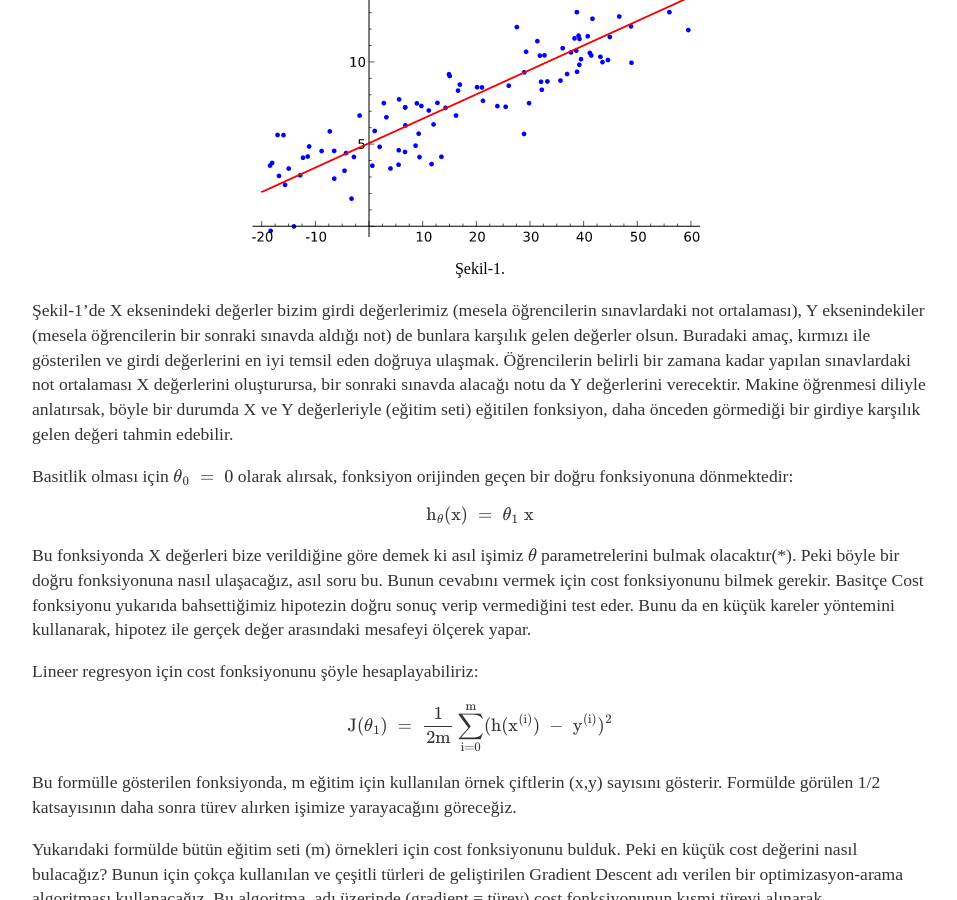
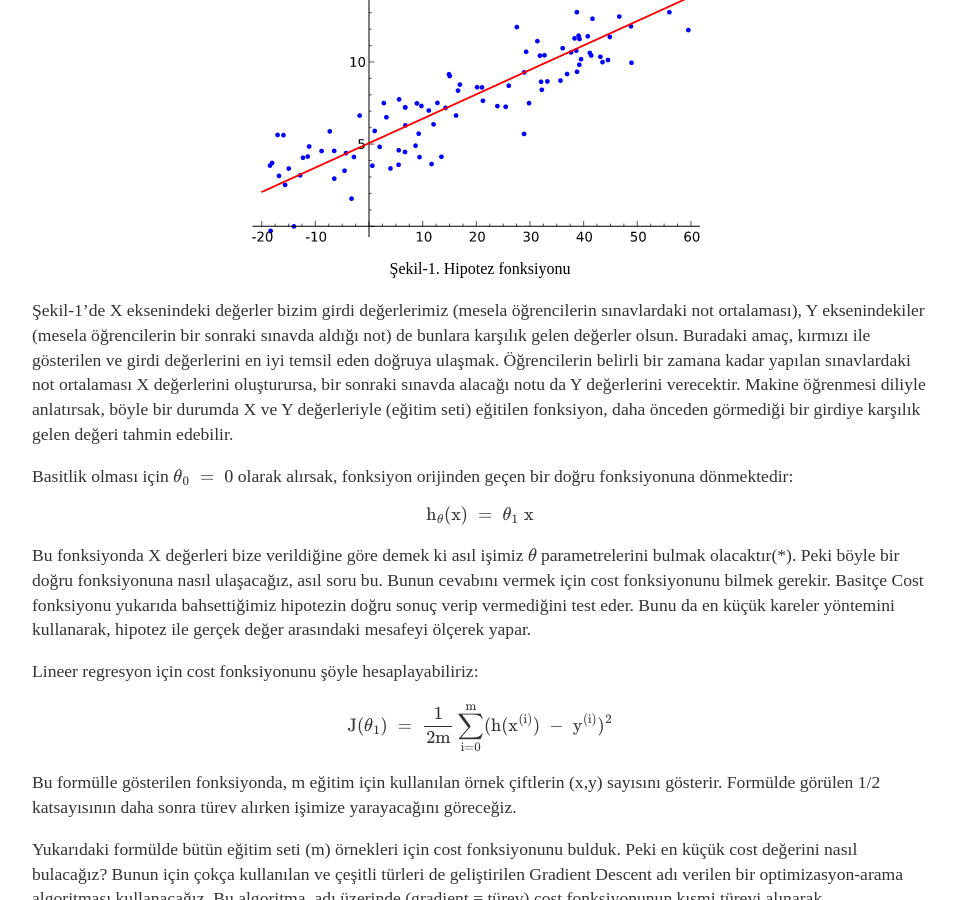
Before and after one commit to tekinonlayn/gi.github.io, a Jekyll site: the page built from _posts/2016-04-04-Lineer-regresyon-ile-egri-uydurma.md, in a window 1280 px wide and 900 px high, scrolled down 573 px. Shown: the whole window, without its empty margins (160-1117 px from the left). Built offline with Jekyll 4.4.1, drawn with Linux system fonts in a browser that asks for light colours; formulas are drawn with MathJax 3.

Commit message:
Update 2016-04-04-Lineer-regresyon-ile-egri-uydurma.md

```diff
--- a/_posts/2016-04-04-Lineer-regresyon-ile-egri-uydurma.md
+++ b/_posts/2016-04-04-Lineer-regresyon-ile-egri-uydurma.md
@@ -11,7 +11,7 @@
 <table align="center">
 <tr><td style="text-align: center;">
 <img src="/img/linear_regression.png" text-align="center"></td></tr>
-<tr><td class="tr-caption" style="text-align: center;">Şekil-1.</td></tr>
+<tr><td class="tr-caption" style="text-align: center;">Şekil-1. Hipotez fonksiyonu</td></tr>
 </table>
 Şekil-1'de X eksenindeki değerler bizim girdi değerlerimiz (mesela öğrencilerin sınavlardaki not ortalaması), Y eksenindekiler (mesela öğrencilerin bir sonraki sınavda aldığı not) de bunlara karşılık gelen değerler olsun. Buradaki amaç, kırmızı ile gösterilen ve girdi değerlerini en iyi temsil eden doğruya ulaşmak. Öğrencilerin belirli bir zamana kadar yapılan sınavlardaki not ortalaması X değerlerini oluşturursa, bir sonraki sınavda alacağı notu da Y değerlerini verecektir. Makine öğrenmesi diliyle anlatırsak, böyle bir durumda X ve Y değerleriyle (eğitim seti) eğitilen fonksiyon, daha önceden görmediği bir girdiye karşılık gelen değeri tahmin edebilir.
 
@@ -37,7 +37,12 @@
 <p>$${\mathrm\theta}_1\;:=\;{\mathrm\theta}_1\;-\mathrm\alpha\;\frac1{\mathrm m}\sum_{\mathrm i=0}^\mathrm m(\mathrm h(\mathrm x^{(\mathrm i)})\;-\;\mathrm y^{(\mathrm i)})$$</p>
 Gradient Descent'in her adımında bütün örneklerin (m) alınmasıyla parametreler yeni değerine güncellenir. Burada ":=" ifadesi matematiksel eşiklik için değil, atama operatörü olarak kullanılır. $$\mathrm\alpha$$ değeri öğrenme katsayısı (learning rate) olarak bilinir ve genelde sıfıra yakın değerler seçilir.
 
-<img src="/img/gradient_descent.png" text-align="center" caption="Şekil-2"><br />
+<table align="center">
+<tr><td style="text-align: center;">
+<img src="/img/gradient_descent.png" text-align="center"></td></tr>
+<tr><td class="tr-caption" style="text-align: center;">Şekil-2</td></tr>
+</table>
+
 Temel olarak gradient descent'in yaptığı iş şekil-2'de görülmektedir. Başlangıç parametreleri, $$\mathrm J$$ fonksiyonunun o noktadaki $$\mathrm\theta$$ değerine göre türevi alınarak güncellenmektedir. [Şu kaynaktan değiştirilmiştir: http://sebastianraschka.com/]
 
 Parametrelerin güncellenmesiyle cost fonksiyonu tekrar hesaplanır ve bu işlem en uygun $$\mathrm\theta$$ parametreleri bulununcaya kadar devam eder.
```
